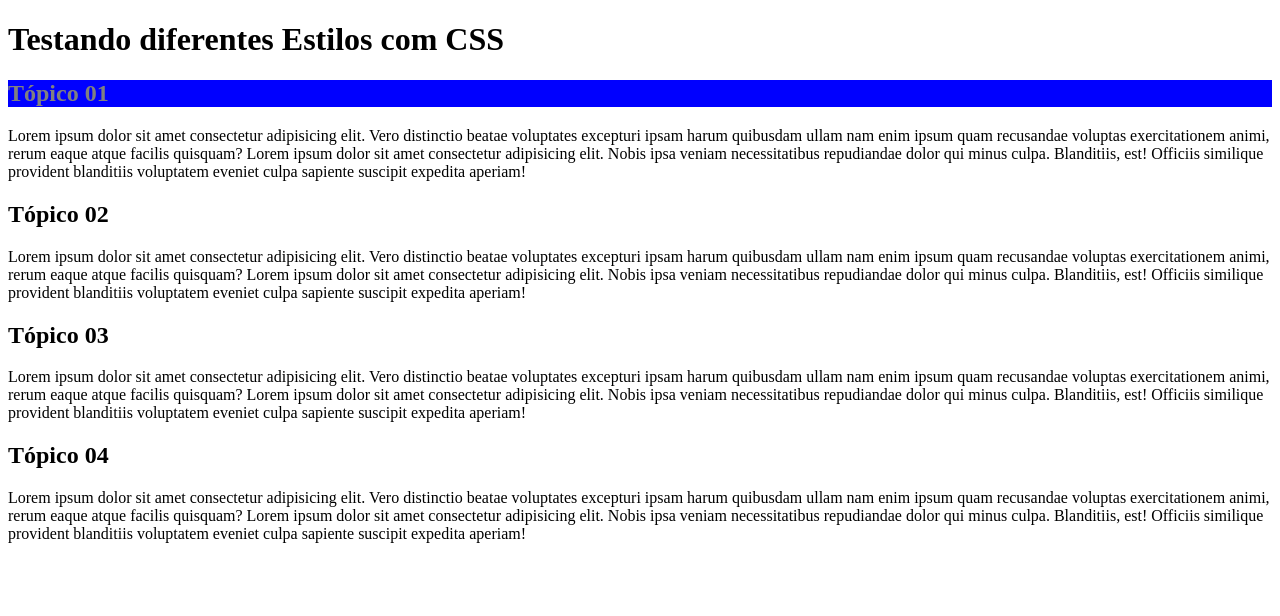
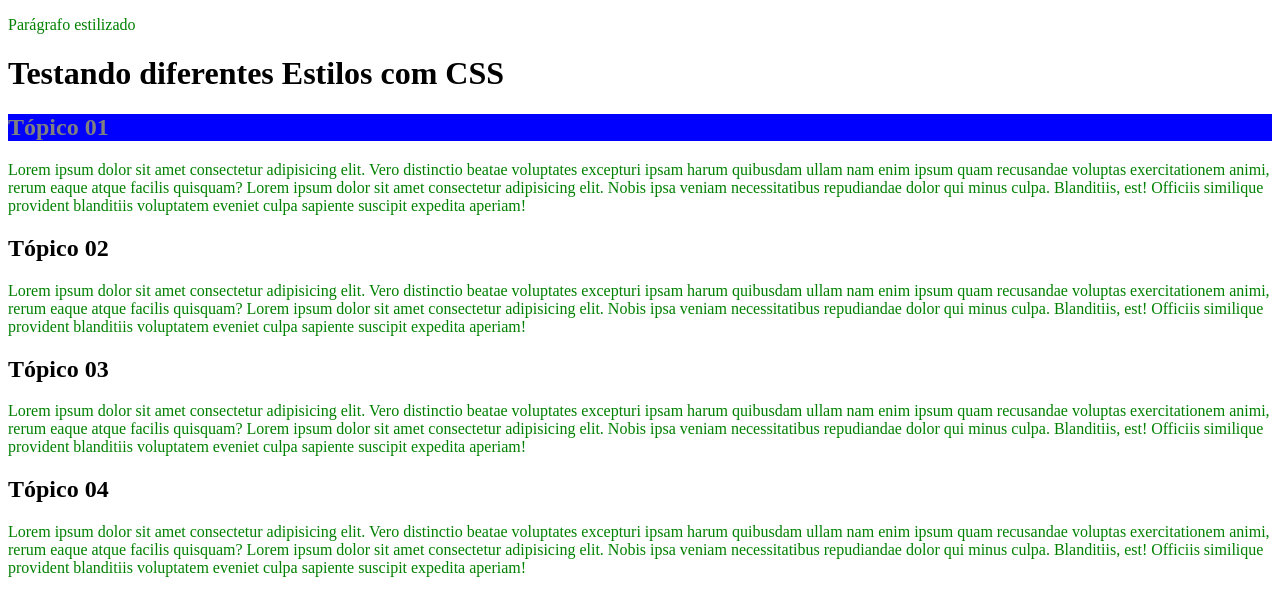
Before and after one commit to raimundoludgerio/material-didatico, a plain HTML site: page web/exemplo14/index.html in a window 1280 px wide. Drawn offline with Linux system fonts and the light colour scheme.

Commit message:
web-feat: implemented examples css

```diff
--- /dev/null
+++ b/web/exemplo14/css/style.css
@@ -0,0 +1,3 @@
+p {
+    color: green
+}
--- a/web/exemplo14/index.html
+++ b/web/exemplo14/index.html
@@ -4,8 +4,18 @@
     <meta charset="UTF-8">
     <meta name="viewport" content="width=device-width, initial-scale=1.0">
     <title>Introdução ao CSS</title>
+    <link rel="stylesheet" href="css/style.css">
 </head>
 <body>
+
+
+    <p>Parágrafo estilizado</p>
+
+
+
+
+
+
     <h1>Testando diferentes Estilos com CSS</h1>
     <h2 style="background-color: blue;color: gray;">Tópico 01</h2>
     <p>Lorem ipsum dolor sit amet consectetur adipisicing elit. Vero distinctio beatae voluptates excepturi ipsam harum quibusdam ullam nam enim ipsum quam recusandae voluptas exercitationem animi, rerum eaque atque facilis quisquam? Lorem ipsum dolor sit amet consectetur adipisicing elit. Nobis ipsa veniam necessitatibus repudiandae dolor qui minus culpa. Blanditiis, est! Officiis similique provident blanditiis voluptatem eveniet culpa sapiente suscipit expedita aperiam!</p>
```
